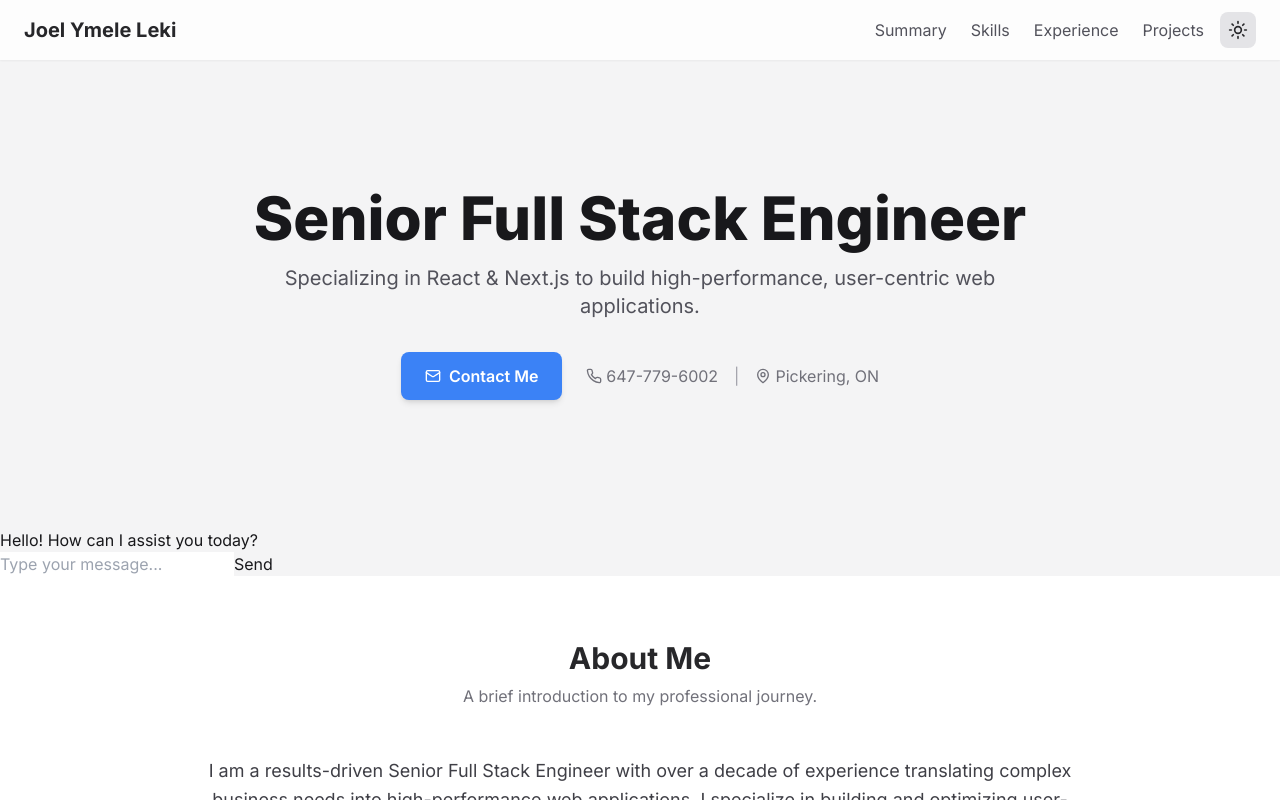
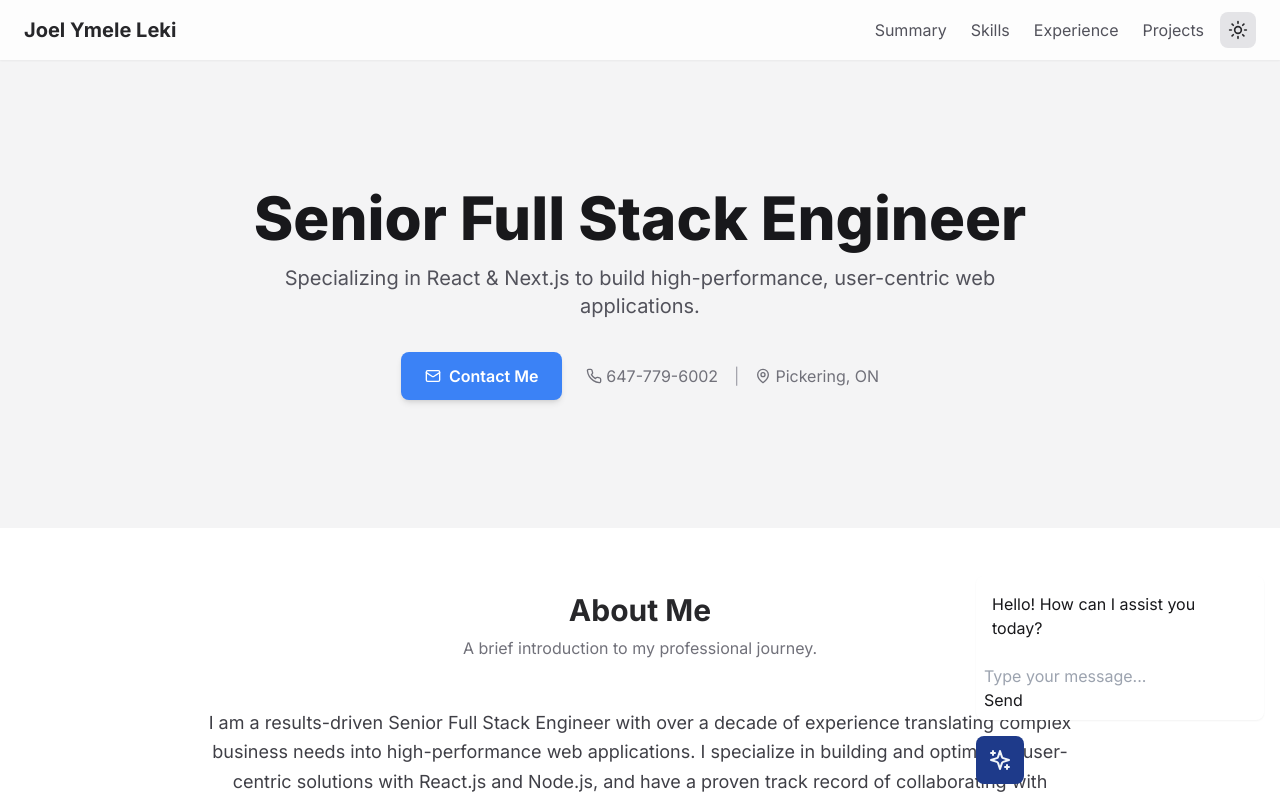
Before and after one commit to jymele/mysite, a Next.js app: page / in a window 1280 px wide. Shown: the top 800 px of the page. Built offline with nearby package versions, Linux system fonts and the light colour scheme; no server answers.

Commit message:
Refactor Chatbot component layout and styling for improved user experience

```diff
--- a/components/Chatbot.tsx
+++ b/components/Chatbot.tsx
@@ -1,5 +1,6 @@
 "use client";
 import React, { useState, FormEvent } from "react";
+import { Sparkles } from "lucide-react";
 
 type Message = {
   sender: "user" | "bot";
@@ -72,15 +73,19 @@ const Chatbot: React.FC = () => {
   };
 
   return (
-    <div className="chatbot-container">
-      <div className="chatbot-messages">
+    <div className="fixed bottom-4 right-4 flex flex-col-reverse gap-4 w-72">
+      <button className="bg-blue-900 rounded-lg w-12 h-12 flex justify-center items-center">
+        <Sparkles className="text-slate-100" />
+      </button>
+      <div className="bg-white dark:bg-slate-800 shadow-sm rounded-lg overflow-hidden">
+        <div className="chatbot-messages p-4 max-h-80 overflow-y-auto">
           {message.map((msg, index) => (
             <div key={index} className={`chatbot-message ${msg.sender}`}>
               {msg.text}
             </div>
           ))}
         </div>
-      <form onSubmit={handleSubmit} className="chatbot-form">
+        <form onSubmit={handleSubmit} className="chatbot-form p-2">
           <input
             type="text"
             value={input}
@@ -93,6 +98,7 @@ const Chatbot: React.FC = () => {
           </button>
         </form>
       </div>
+    </div>
   );
 };
 
```
Lines whose indentation alone changed are shown as unchanged.
